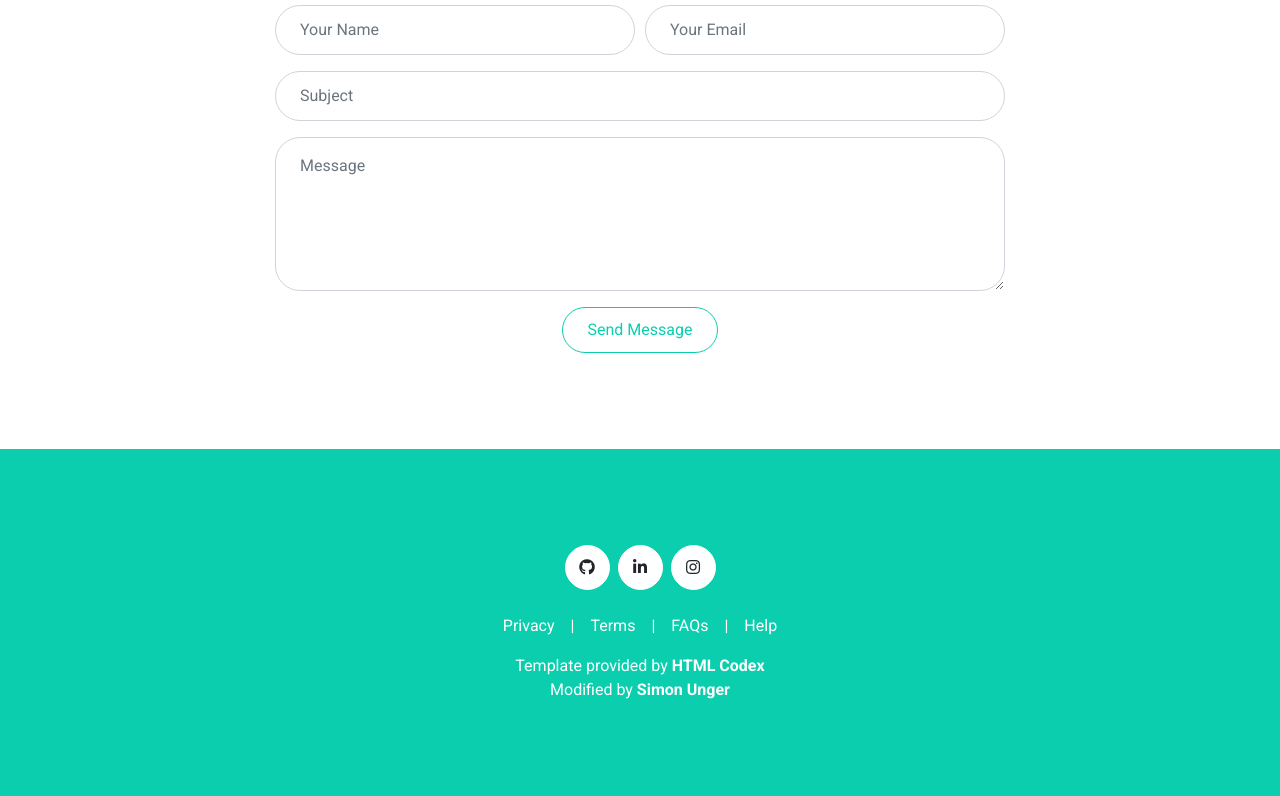
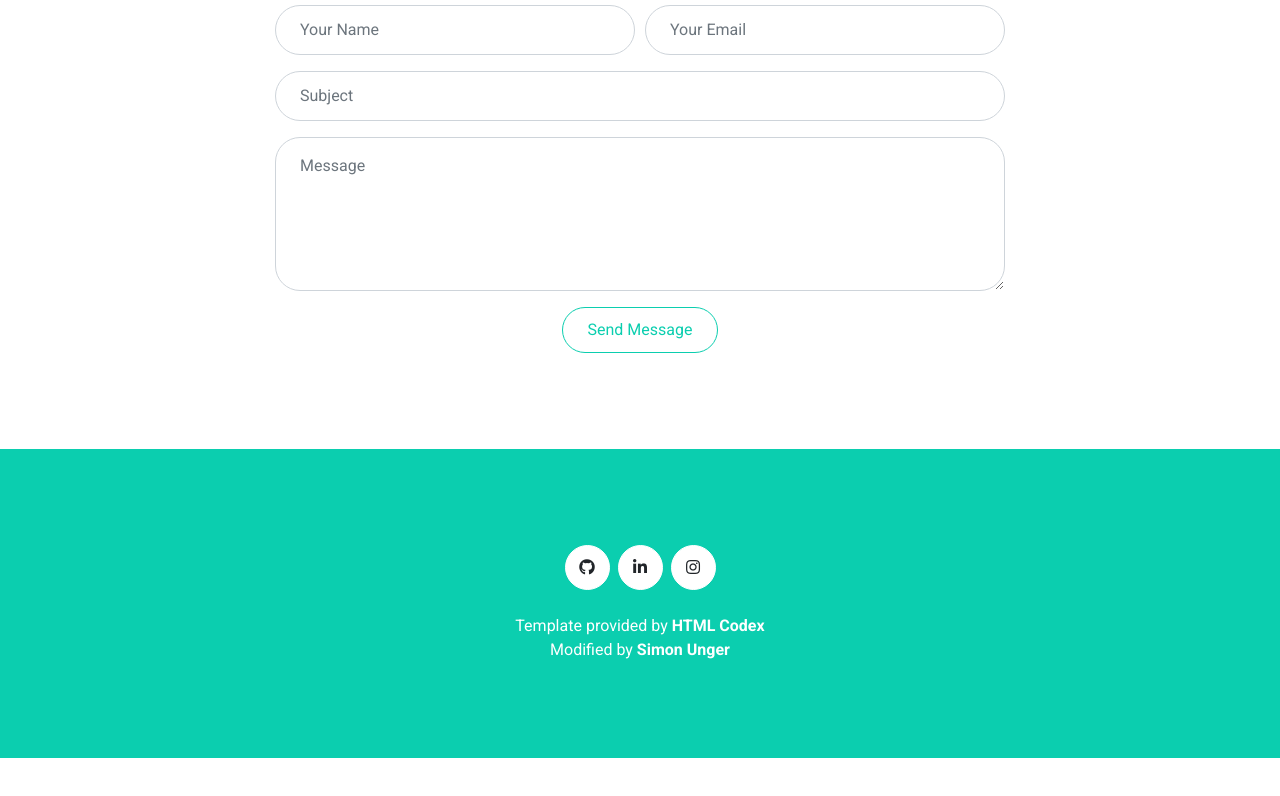
Before and after one commit to unger06/Portfolio, a plain HTML site: page index.html in a window 1280 px wide. Shown: the part 4555-5351 px from the top of the page. After the commit the page ends 5313 px from the top, so only its background shows below. Drawn offline with nearby package versions, Linux system fonts and the light colour scheme.

Commit message:
deleted footer part

```diff
--- a/index.html
+++ b/index.html
@@ -392,15 +392,6 @@
                 <a class="btn btn-light btn-social mr-2" href="#"><i class="fab fa-linkedin-in"></i></a>
                 <a class="btn btn-light btn-social" href="#"><i class="fab fa-instagram"></i></a>
             </div>
-            <div class="d-flex justify-content-center mb-3">
-                <a class="text-white" href="#">Privacy</a>
-                <span class="px-3">|</span>
-                <a class="text-white" href="#">Terms</a>
-                <span class="px-3">|</span>
-                <a class="text-white" href="#">FAQs</a>
-                <span class="px-3">|</span>
-                <a class="text-white" href="#">Help</a>
-            </div>
             <p class="m-0">Template provided by <a class="text-white font-weight-bold" href="https://htmlcodex.com">HTML Codex</a></p>
             <p class="m-0">Modified by <a class="text-white font-weight-bold">Simon Unger</a></p>
         </div>
```
